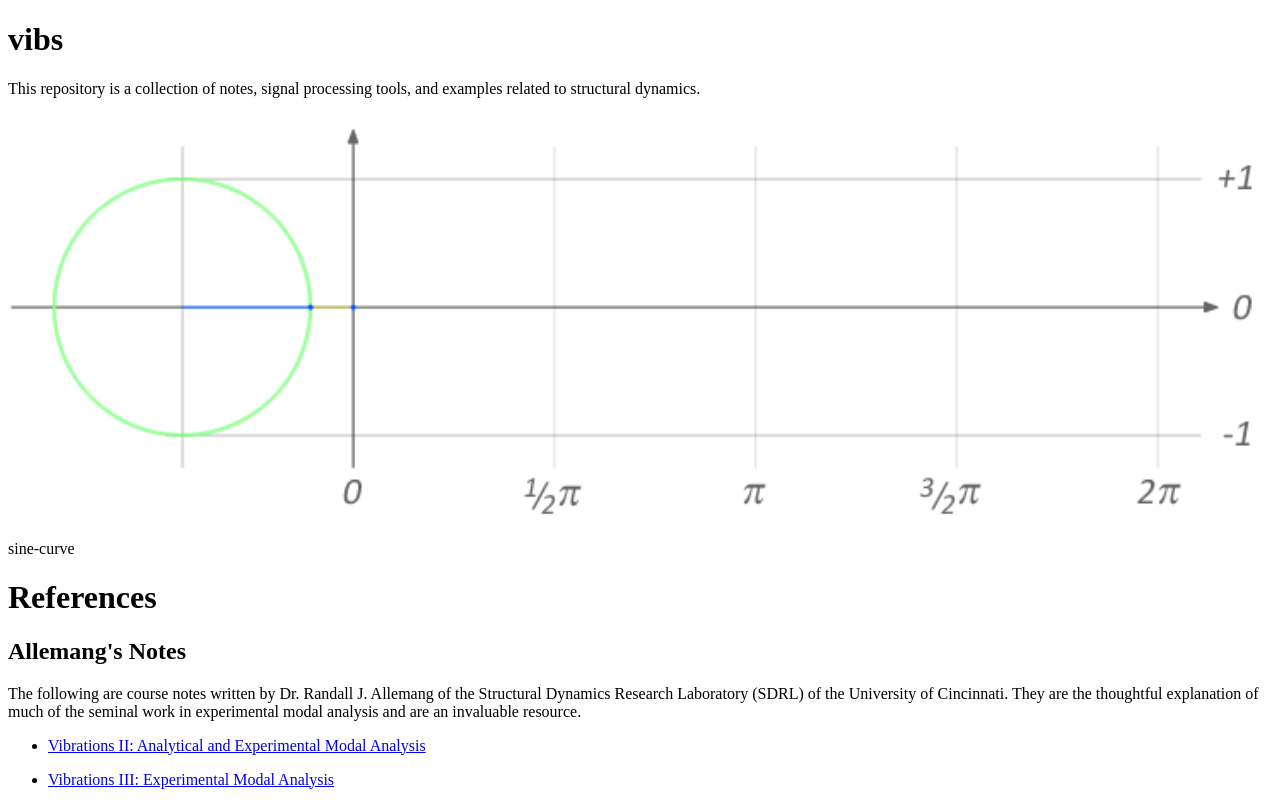
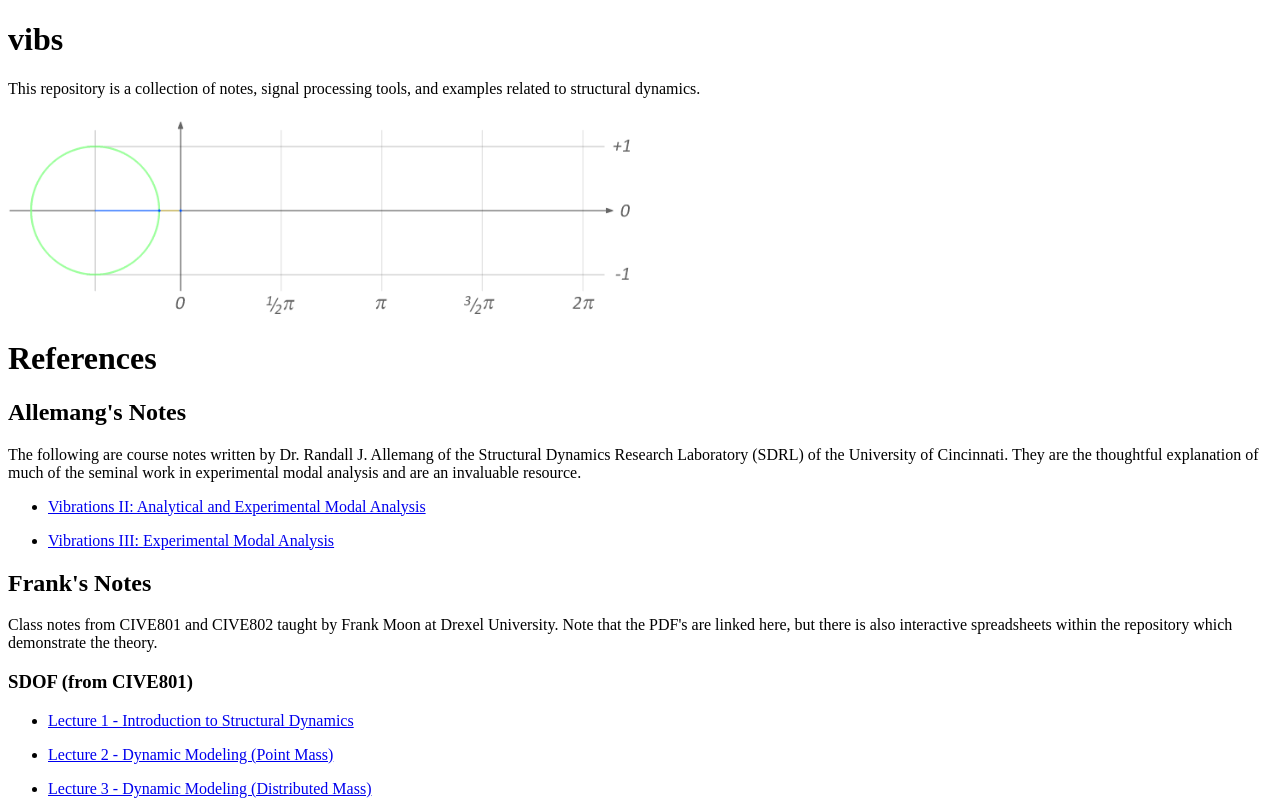
Before and after one commit to johndevitis/vibs, a plain HTML site: page index.html in a window 1280 px wide. Shown: the top 800 px of the page. Drawn offline with Linux system fonts and the light colour scheme.

Commit message:
changed width of sine animation

```diff
--- a/index.html
+++ b/index.html
@@ -11,8 +11,8 @@
 <h1 id="vibs">vibs</h1>
 <p>This repository is a collection of notes, signal processing tools, and examples related to structural dynamics.</p>
 <div class="figure">
-<img src="data/graphics/Sine_curve_drawing_animation.gif" alt="sine-curve" style="width:100.0%" />
-<p class="caption">sine-curve</p>
+<img src="data/graphics/Sine_curve_drawing_animation.gif" style="width:50.0%" />
+
 </div>
 <h1 id="references">References</h1>
 <h2 id="allemangs-notes">Allemang's Notes</h2>
```
Also changed, not shown: 1 other file.
